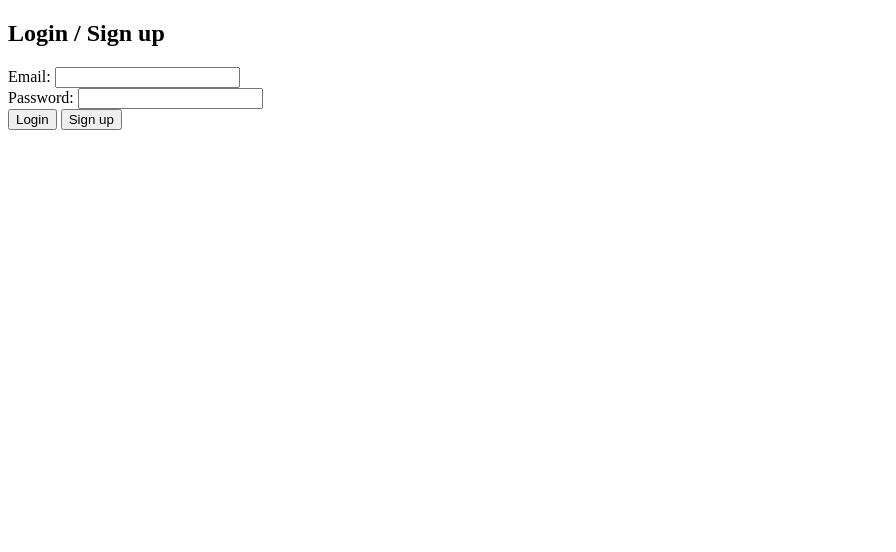
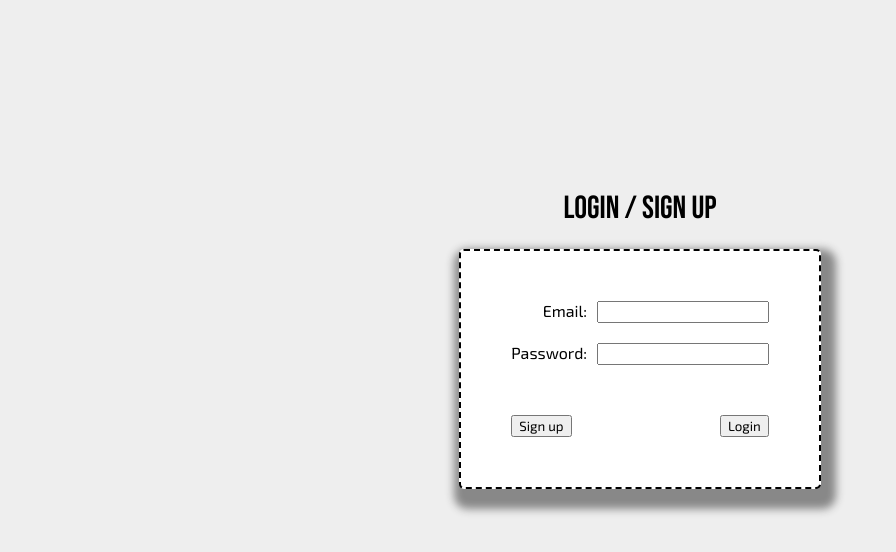
Before and after one commit to AntonioSertic23/CineReserve-The-Movie-Seat-Scheduler, a plain HTML site: page login.html in a window 1280 px wide. Shown: the whole page, without its empty margins (0-896 px from the left). Drawn offline with Linux system fonts and the light colour scheme; no server answers.

Commit message:
Add a bit of styling

```diff
--- a/login.html
+++ b/login.html
@@ -3,24 +3,35 @@
   <head>
     <meta charset="UTF-8" />
     <meta name="viewport" content="width=device-width, initial-scale=1.0" />
-    <link rel="stylesheet" href="./src/css/style.css" />
+    <link rel="stylesheet" href="./src/css/login.css" />
     <script type="module" src="./src/js/controllers/userController.js"></script>
+    <link rel="preconnect" href="https://fonts.googleapis.com" />
+    <link rel="preconnect" href="https://fonts.gstatic.com" crossorigin />
+    <link href="https://fonts.googleapis.com/css2?family=Exo+2:ital,wght@0,100..900;1,100..900&family=Bebas+Neue&display=swap" rel="stylesheet" />
     <title>Login / Sign up</title>
   </head>
   <body>
-    <h2>Login / Sign up</h2>
+    <header>
+      <h1>Login / Sign up</h1>
+    </header>
 
+    <div id="main" class="container">
       <form id="loginForm">
-      <div>
+        <div class="row">
           <label for="email">Email:</label>
           <input type="email" id="email" name="email" required />
         </div>
-      <div>
+
+        <div class="row">
           <label for="password">Password:</label>
           <input type="password" id="password" name="password" required />
         </div>
+
+        <div class="form-actions">
+          <button id="signupButton">Sign up</button>
           <button id="loginButton">Login</button>
-      <button id="signupButton">Sign up</button>
+        </div>
       </form>
+    </div>
   </body>
 </html>
--- /dev/null
+++ b/src/css/login.css
@@ -0,0 +1,63 @@
+h1,
+h2,
+h3,
+h4,
+h5,
+h6 {
+  font-family: "Bebas Neue", sans-serif;
+  font-weight: 400;
+  font-style: normal;
+}
+
+p,
+button,
+input,
+span,
+label {
+  font-family: "Exo 2", sans-serif;
+  font-optical-sizing: auto;
+  font-weight: 400;
+  font-style: normal;
+}
+
+body {
+  height: 50vw;
+  display: flex;
+  flex-direction: column;
+  align-items: center;
+  justify-content: center;
+  background-color: #eee;
+}
+
+header {
+  display: flex;
+  justify-content: space-between;
+  align-items: center;
+}
+
+.container {
+  padding: 50px;
+  border: 2px dashed black;
+  box-shadow: 5px 10px 8px 10px #888888;
+  border-radius: 5px;
+  background-color: #fff;
+}
+
+#loginForm {
+  display: flex;
+  flex-direction: column;
+  row-gap: 20px;
+}
+#loginForm .row {
+  display: grid;
+  grid-template-columns: 1fr 2fr;
+}
+#loginForm .row label {
+  text-align: end;
+  margin-right: 10px;
+}
+#loginForm .form-actions {
+  display: flex;
+  justify-content: space-between;
+  margin-top: 30px;
+}
--- a/src/css/style.css
+++ b/src/css/style.css
@@ -47,3 +47,71 @@
   font-weight: bold;
   cursor: pointer;
 }
+
+/********************* GLOBAL *********************/
+
+h1,
+h2,
+h3,
+h4,
+h5,
+h6 {
+  font-family: "Bebas Neue", sans-serif;
+  font-weight: 400;
+  font-style: normal;
+}
+
+p,
+button,
+input,
+span,
+label {
+  font-family: "Exo 2", sans-serif;
+  font-optical-sizing: auto;
+  font-weight: 400;
+  font-style: normal;
+}
+
+body {
+  width: 65%;
+  margin-left: auto;
+  margin-right: auto;
+  background-color: #eee;
+}
+
+header {
+  display: flex;
+  justify-content: space-between;
+  align-items: center;
+}
+
+.container {
+  padding-left: 50px;
+  padding-right: 50px;
+  border: 2px dashed black;
+  box-shadow: 5px 10px 8px 10px #888888;
+  border-radius: 5px;
+  background-color: #fff;
+}
+
+.welcome-header {
+  text-align: center;
+}
+
+.all-theaters-header {
+  display: flex;
+  justify-content: space-between;
+  align-items: center;
+}
+
+#all-theaters {
+  display: grid;
+  grid-template-columns: repeat(3, 1fr);
+  gap: 20px;
+}
+#all-theaters .theater {
+  border: 2px dashed black;
+  padding: 20px;
+  border-radius: 5px;
+  background-color: #eee;
+}
```
Also changed, not shown: index.html (+8 -2 lines), src/js/views/theaterView.js (+9 -19 lines). Lines whose indentation alone changed are shown as unchanged.
